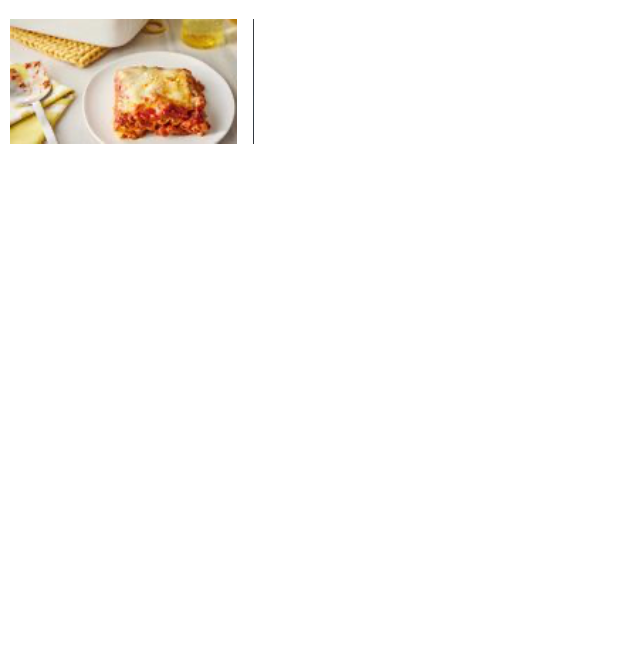
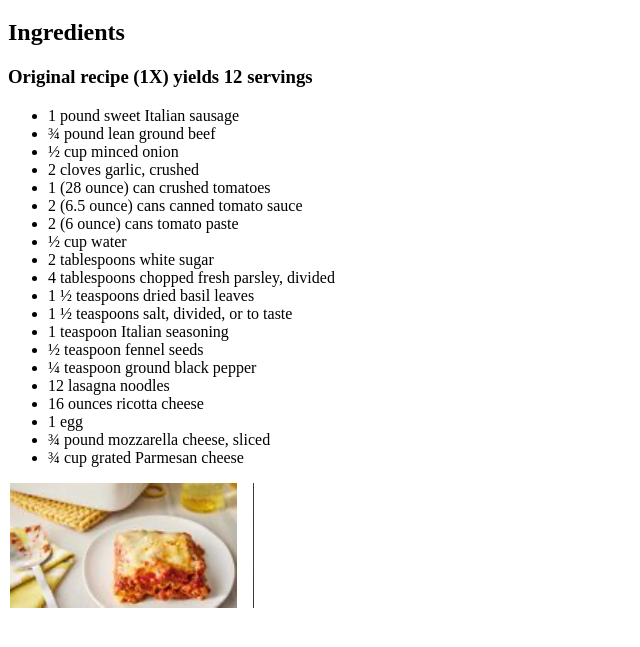
Before and after one commit to muhammadalinoonlums/odin-recipes, a plain HTML site: page recipes/lasagna.html in a window 1280 px wide. Shown: the part 87-734 px from the top of the page, without its empty margins (0-640 px from the left). Drawn offline with Linux system fonts and the light colour scheme.

Commit message:
Added Recipe to Lasagna

```diff
--- a/recipes/lasagna.html
+++ b/recipes/lasagna.html
@@ -8,6 +8,36 @@
 <body>
     <a href="../index.html">Other Recipes</a>
     <h1> Number 3 Lasagna</h1>
+
+    <p>
+        <h2>Ingredients </h2>
+
+
+    <h3>Original recipe (1X) yields 12 servings</h3>
+    <ul>
+    <li>1 pound sweet Italian sausage</li>
+    <li>¾ pound lean ground beef</li>
+    <li>½ cup minced onion</li>
+    <li>2 cloves garlic, crushed</li>
+    <li>1 (28 ounce) can crushed tomatoes</li>
+    <li>2 (6.5 ounce) cans canned tomato sauce</li>
+    <li>2 (6 ounce) cans tomato paste</li>
+    <li>½ cup water</li>
+    <li>2 tablespoons white sugar</li>
+    <li>4 tablespoons chopped fresh parsley, divided</li>
+    <li>1 ½ teaspoons dried basil leaves</li>
+    <li>1 ½ teaspoons salt, divided, or to taste</li>
+    <li>1 teaspoon Italian seasoning</li>
+    <li>½ teaspoon fennel seeds</li>
+    <li>¼ teaspoon ground black pepper</li>
+    <li>12 lasagna noodles</li>
+    <li>16 ounces ricotta cheese</li>
+    <li>1 egg</li>
+
+    <li>¾ pound mozzarella cheese, sliced</li>
+    <li>¾ cup grated Parmesan cheese</li>
+</ul>
+    </p>
     <img src="../images/Lasagna.png">
 </body>
 </html>
```
